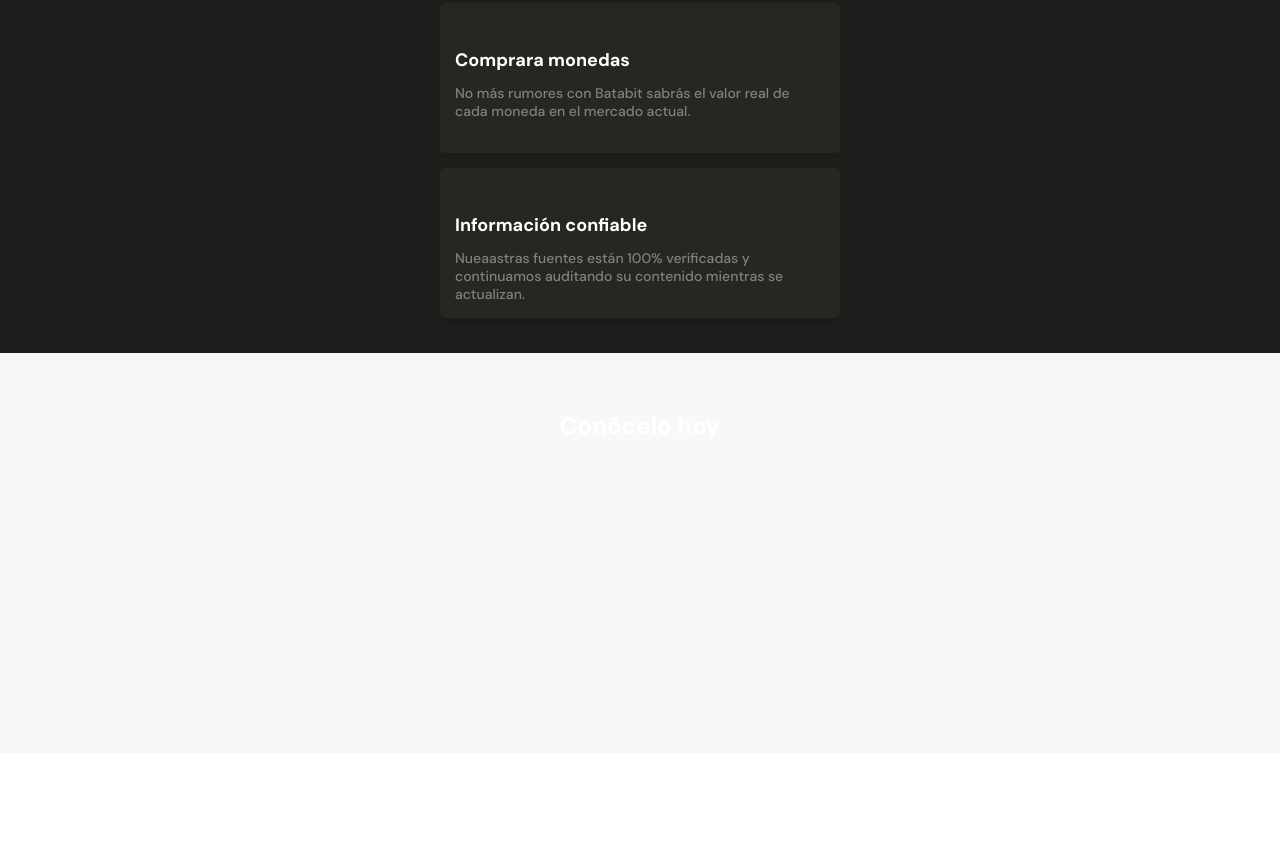
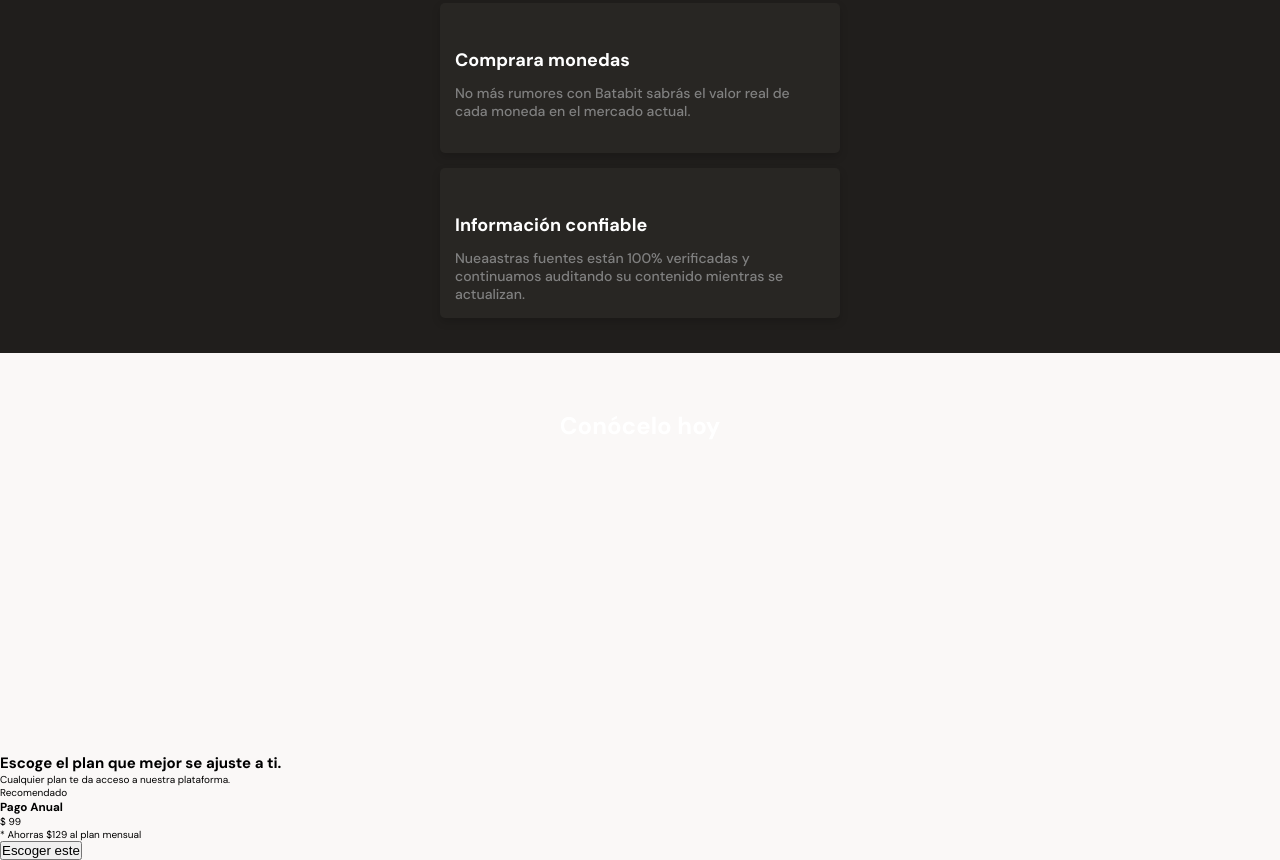
Before and after one commit to MatsCard/platzi-batatabit, a plain HTML site: page index.html in a window 1280 px wide. Shown: the part 1637-2497 px from the top of the page. Before the commit the page ends 2390 px from the top, so only its background shows below. Drawn offline with Linux system fonts and the light colour scheme.

Commit message:
Estructura de sección de planes

```diff
--- a/index.html
+++ b/index.html
@@ -14,7 +14,7 @@
         <div class="header--title-container">
             <h1>La proxima revolución en el intercambio de criptomonedas.</h1>
             <p>Batatabit te ayuda a navegar entre los diferentes precios y tendencias.</p>
-            <a href="" class="header--button">Conoce Nuestros Planes <span></span></a>
+            <a href="#plans" class="header--button">Conoce Nuestros Planes <span></span></a>
         </div>
     </header>
     <main>
@@ -106,13 +106,25 @@
         </section>
         <section class="bitcoin-img-container">
             <h2>Conócelo hoy</h2>
+        </section>
 
-        </section>
-        <section>
-
-        </section>
-        <section>
-
+        <section id="plans" class="main-plans-container">
+            <div class="plans--title">
+                <h2>Escoge el plan que mejor se ajuste a ti.</h2>
+                <p>Cualquier plan te da acceso a nuestra plataforma.</p>
+            </div>
+            <section class="plans-container--slider">
+                <article class="plans-container--card">
+                    <p>Recomendado</p>
+                    <div>
+                        <h3>Pago Anual</h3>
+                        <p><span>$</span> 99</p>
+                        <p>* Ahorras $129 al plan mensual</p>
+                        <button>Escoger este <span></span>
+                        </button>
+                    </div>
+                </article>
+            </section>
         </section>
     </main>
     <footer>
```
